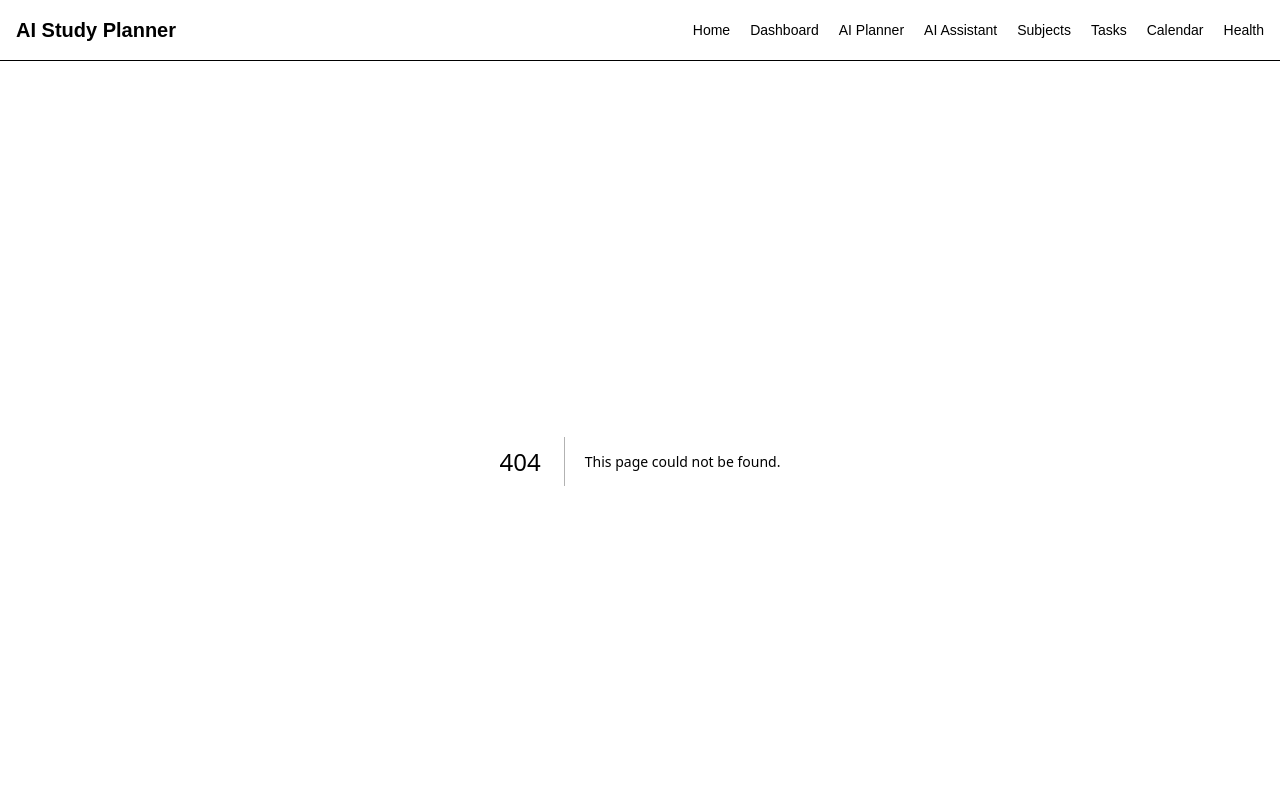
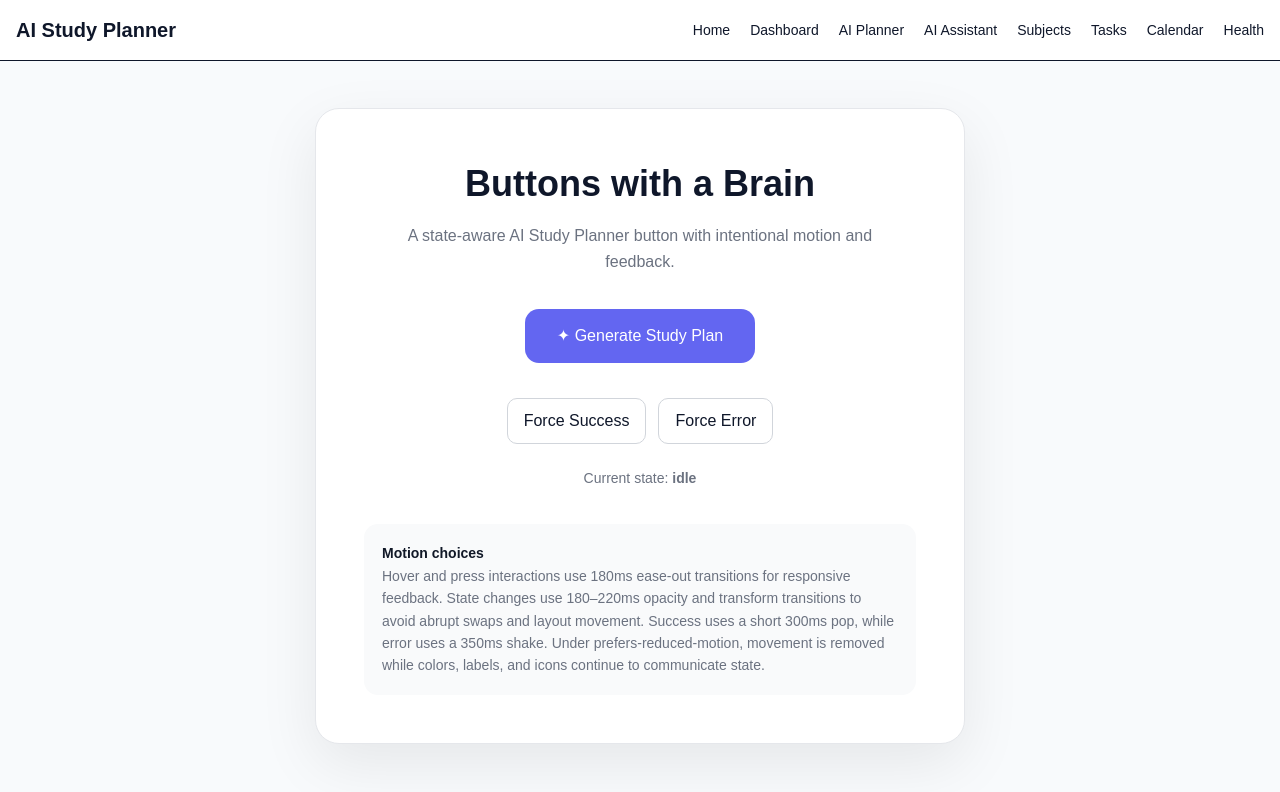
Before and after one commit to umamamunir6/ai-study-planner, a Next.js app: page /button-demo in a window 1280 px wide. Before the commit this address had no page. Shown: the top 792 px of the page. Built offline with nearby package versions, Linux system fonts and the light colour scheme.

Commit message:
feat: add FE-AA1 button micro-interactions

```diff
--- /dev/null
+++ b/app/button-demo/page.tsx
@@ -0,0 +1,80 @@
+"use client";
+
+import { useState } from "react";
+import BrainButton from "../components/BrainButton";
+
+type ButtonState = "idle" | "loading" | "success" | "error";
+
+export default function ButtonDemo() {
+  const [forceState, setForceState] = useState<
+    "success" | "error" | null
+  >(null);
+
+  const [currentState, setCurrentState] =
+    useState<ButtonState>("idle");
+
+  const triggerState = (state: "success" | "error") => {
+    setForceState(null);
+
+    setTimeout(() => {
+      setForceState(state);
+    }, 20);
+  };
+
+  return (
+    <main className="button-demo">
+      <div className="button-demo-card">
+
+        <h1>Buttons with a Brain</h1>
+
+        <p className="demo-description">
+          A state-aware AI Study Planner button with intentional
+          motion and feedback.
+        </p>
+
+        <div className="brain-button-wrapper">
+          <BrainButton
+            forceState={forceState}
+            onStateChange={setCurrentState}
+          />
+        </div>
+
+        <div className="demo-controls">
+          <button
+            type="button"
+            onClick={() => triggerState("success")}
+            disabled={currentState === "loading"}
+          >
+            Force Success
+          </button>
+
+          <button
+            type="button"
+            onClick={() => triggerState("error")}
+            disabled={currentState === "loading"}
+          >
+            Force Error
+          </button>
+        </div>
+
+        <div className="state-display">
+          Current state: <strong>{currentState}</strong>
+        </div>
+
+        <div className="motion-note">
+          <strong>Motion choices</strong>
+
+          <p>
+            Hover and press interactions use 180ms ease-out
+            transitions for responsive feedback. State changes use
+            180–220ms opacity and transform transitions to avoid
+            abrupt swaps and layout movement. Success uses a short
+            300ms pop, while error uses a 350ms shake. Under
+            prefers-reduced-motion, movement is removed while
+            colors, labels, and icons continue to communicate state.
+          </p>
+        </div>
+      </div>
+    </main>
+  );
+}
--- /dev/null
+++ b/app/components/BrainButton.tsx
@@ -0,0 +1,111 @@
+"use client";
+
+import { useEffect, useState } from "react";
+
+type ButtonState = "idle" | "loading" | "success" | "error";
+
+type BrainButtonProps = {
+  forceState?: "success" | "error" | null;
+  onStateChange?: (state: ButtonState) => void;
+};
+
+export default function BrainButton({
+  forceState,
+  onStateChange,
+}: BrainButtonProps) {
+  const [state, setState] = useState<ButtonState>("idle");
+
+  const updateState = (nextState: ButtonState) => {
+    setState(nextState);
+    onStateChange?.(nextState);
+  };
+
+  const runAction = async (force?: "success" | "error") => {
+    if (state === "loading") return;
+
+    updateState("loading");
+
+    const delay = 800 + Math.random() * 1200;
+
+    await new Promise((resolve) => setTimeout(resolve, delay));
+
+    const failed = force === "error" || (!force && Math.random() < 0.2);
+
+    updateState(failed ? "error" : "success");
+
+    setTimeout(() => {
+      updateState("idle");
+    }, 1500);
+  };
+
+  useEffect(() => {
+    if (!forceState || state === "loading") return;
+
+    updateState("loading");
+
+    const timer = setTimeout(() => {
+      updateState(forceState);
+
+      setTimeout(() => {
+        updateState("idle");
+      }, 1500);
+    }, 700);
+
+    return () => clearTimeout(timer);
+  }, [forceState]);
+
+  return (
+    <button
+      type="button"
+      className={`brain-button brain-button-${state}`}
+      onClick={() => runAction()}
+      disabled={state === "loading"}
+      aria-label={
+        state === "loading"
+          ? "Generating study plan"
+          : state === "success"
+            ? "Study plan generated"
+            : state === "error"
+              ? "Generation failed, try again"
+              : "Generate study plan"
+      }
+    >
+      <span className="brain-button-content">
+        <span
+          className={`button-label ${
+            state !== "idle" ? "button-label-hidden" : ""
+          }`}
+        >
+          ✦ Generate Study Plan
+        </span>
+
+        <span
+          className={`button-state ${
+            state !== "loading" ? "button-state-hidden" : ""
+          }`}
+        >
+          <span className="spinner" />
+          Generating...
+        </span>
+
+        <span
+          className={`button-state success-state ${
+            state !== "success" ? "button-state-hidden" : ""
+          }`}
+        >
+          <span className="success-icon">✓</span>
+          Plan Generated!
+        </span>
+
+        <span
+          className={`button-state error-state ${
+            state !== "error" ? "button-state-hidden" : ""
+          }`}
+        >
+          <span className="error-icon">!</span>
+          Try Again
+        </span>
+      </span>
+    </button>
+  );
+}
--- a/app/error.tsx
+++ b/app/error.tsx
@@ -1,7 +1,6 @@
 "use client";
 
 import { useEffect } from "react";
-
 export default function Error({
   error,
   reset,
--- a/app/globals.css
+++ b/app/globals.css
@@ -592,3 +592,307 @@ a {
     flex-shrink: 0;
   }
 }
+/* ================================
+   FE-AA1 - Buttons with a Brain
+   ================================ */
+
+.button-demo {
+  min-height: calc(100vh - 70px);
+  display: flex;
+  align-items: center;
+  justify-content: center;
+  padding: 40px 20px;
+}
+
+.button-demo-card {
+  width: min(650px, 100%);
+  padding: 48px;
+  text-align: center;
+  border-radius: 24px;
+  border: 1px solid #e5e7eb;
+  background: white;
+  box-shadow: 0 20px 60px rgba(0, 0, 0, 0.08);
+}
+
+.demo-label {
+  margin-bottom: 8px;
+  font-size: 13px;
+  font-weight: 700;
+  letter-spacing: 0.12em;
+  text-transform: uppercase;
+  color: #6366f1;
+}
+
+.button-demo-card h1 {
+  margin: 0;
+  font-size: 36px;
+  font-weight: 800;
+}
+
+.demo-description {
+  margin: 12px auto 35px;
+  max-width: 500px;
+  color: #6b7280;
+  line-height: 1.6;
+}
+
+/* Main button */
+
+.brain-button {
+  position: relative;
+  min-width: 230px;
+  height: 54px;
+  padding: 0 26px;
+  border: none;
+  border-radius: 14px;
+  cursor: pointer;
+  color: white;
+  background: #6366f1;
+
+  transition:
+    transform 180ms ease-out,
+    background-color 220ms ease,
+    box-shadow 220ms ease,
+    opacity 180ms ease;
+}
+
+.brain-button:hover:not(:disabled) {
+  transform: translateY(-2px) scale(1.02);
+  box-shadow: 0 10px 25px rgba(99, 102, 241, 0.25);
+}
+
+.brain-button:active:not(:disabled) {
+  transform: translateY(1px) scale(0.98);
+}
+
+.brain-button:focus-visible {
+  outline: 3px solid #a5b4fc;
+  outline-offset: 4px;
+}
+
+.brain-button:disabled {
+  cursor: wait;
+  opacity: 0.9;
+}
+
+/* State colors */
+
+.brain-button-loading {
+  background: #4f46e5;
+}
+
+.brain-button-success {
+  background: #16a34a;
+}
+
+.brain-button-error {
+  background: #dc2626;
+}
+
+/* Content */
+
+.brain-button-content {
+  position: relative;
+  display: flex;
+  align-items: center;
+  justify-content: center;
+  height: 100%;
+}
+
+/*
+  All states occupy the same space.
+  This prevents layout jumps while labels transition.
+*/
+
+.button-label,
+.button-state {
+  position: absolute;
+  display: inline-flex;
+  align-items: center;
+  justify-content: center;
+  gap: 9px;
+  white-space: nowrap;
+
+  transition:
+    opacity 180ms ease-out,
+    transform 180ms ease-out;
+}
+
+.button-label {
+  transform: translateY(0);
+  opacity: 1;
+}
+
+.button-label-hidden {
+  opacity: 0;
+  transform: translateY(-8px);
+}
+
+.button-state {
+  opacity: 1;
+  transform: translateY(0);
+}
+
+.button-state-hidden {
+  opacity: 0;
+  transform: translateY(8px);
+  pointer-events: none;
+}
+
+/* Spinner */
+
+.spinner {
+  width: 17px;
+  height: 17px;
+  border: 2px solid rgba(255, 255, 255, 0.35);
+  border-top-color: white;
+  border-radius: 50%;
+
+  animation: brain-spin 700ms linear infinite;
+}
+
+/* Success */
+
+.success-state {
+  animation: success-pop 300ms ease-out;
+}
+
+.success-icon,
+.error-icon {
+  display: inline-flex;
+  align-items: center;
+  justify-content: center;
+  width: 21px;
+  height: 21px;
+  border-radius: 50%;
+  font-weight: 800;
+}
+
+.success-icon,
+.error-icon {
+  background: rgba(255, 255, 255, 0.2);
+}
+
+/* Error */
+
+.error-state {
+  animation: error-shake 350ms ease-out;
+}
+
+/* Demo controls */
+
+.demo-controls {
+  display: flex;
+  justify-content: center;
+  gap: 12px;
+  margin-top: 28px;
+}
+
+.demo-controls button {
+  padding: 10px 16px;
+  border: 1px solid #d1d5db;
+  border-radius: 10px;
+  background: white;
+  cursor: pointer;
+
+  transition:
+    transform 160ms ease-out,
+    background-color 160ms ease-out;
+}
+
+.demo-controls button:hover:not(:disabled) {
+  transform: translateY(-1px);
+  background: #f9fafb;
+}
+
+.demo-controls button:focus-visible {
+  outline: 3px solid #c7d2fe;
+  outline-offset: 2px;
+}
+
+.demo-controls button:disabled {
+  opacity: 0.5;
+  cursor: not-allowed;
+}
+
+.state-display {
+  margin-top: 24px;
+  font-size: 14px;
+  color: #6b7280;
+}
+
+.motion-note {
+  margin-top: 35px;
+  padding: 18px;
+  border-radius: 14px;
+  text-align: left;
+  background: #f9fafb;
+  color: #6b7280;
+  font-size: 14px;
+  line-height: 1.6;
+}
+
+.motion-note strong {
+  color: #111827;
+}
+
+/* Animations */
+
+@keyframes brain-spin {
+  to {
+    transform: rotate(360deg);
+  }
+}
+
+@keyframes success-pop {
+  0% {
+    transform: scale(0.94);
+  }
+
+  60% {
+    transform: scale(1.04);
+  }
+
+  100% {
+    transform: scale(1);
+  }
+}
+
+@keyframes error-shake {
+  0%,
+  100% {
+    transform: translateX(0);
+  }
+
+  25% {
+    transform: translateX(-5px);
+  }
+
+  50% {
+    transform: translateX(5px);
+  }
+
+  75% {
+    transform: translateX(-3px);
+  }
+}
+
+/* Reduced motion */
+
+@media (prefers-reduced-motion: reduce) {
+  .brain-button,
+  .button-label,
+  .button-state,
+  .demo-controls button {
+    transition: none;
+  }
+
+  .spinner {
+    animation: none;
+  }
+
+  .success-state,
+  .error-state {
+    animation: none;
+  }
+}
```
